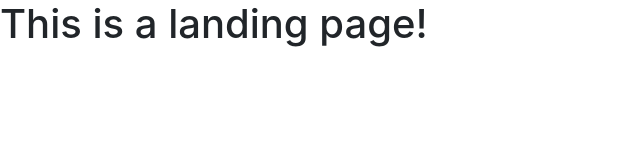
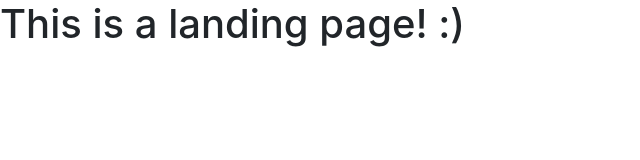
Before and after one commit to Shopit365/shopit365.github.io, a plain HTML site: page index.html in a window 1280 px wide. Shown: the full height of the page, 0-640 px from the left. Drawn offline with nearby package versions, Linux system fonts and the light colour scheme.

Commit message:
Update index.html

```diff
--- a/index.html
+++ b/index.html
@@ -11,7 +11,7 @@
     <title>Hello, world!</title>
   </head>
   <body>
-    <h1>This is a landing page!</h1>
+    <h1>This is a landing page! :)</h1>
 
     <!-- Optional JavaScript -->
     <!-- jQuery first, then Popper.js, then Bootstrap JS -->
```
